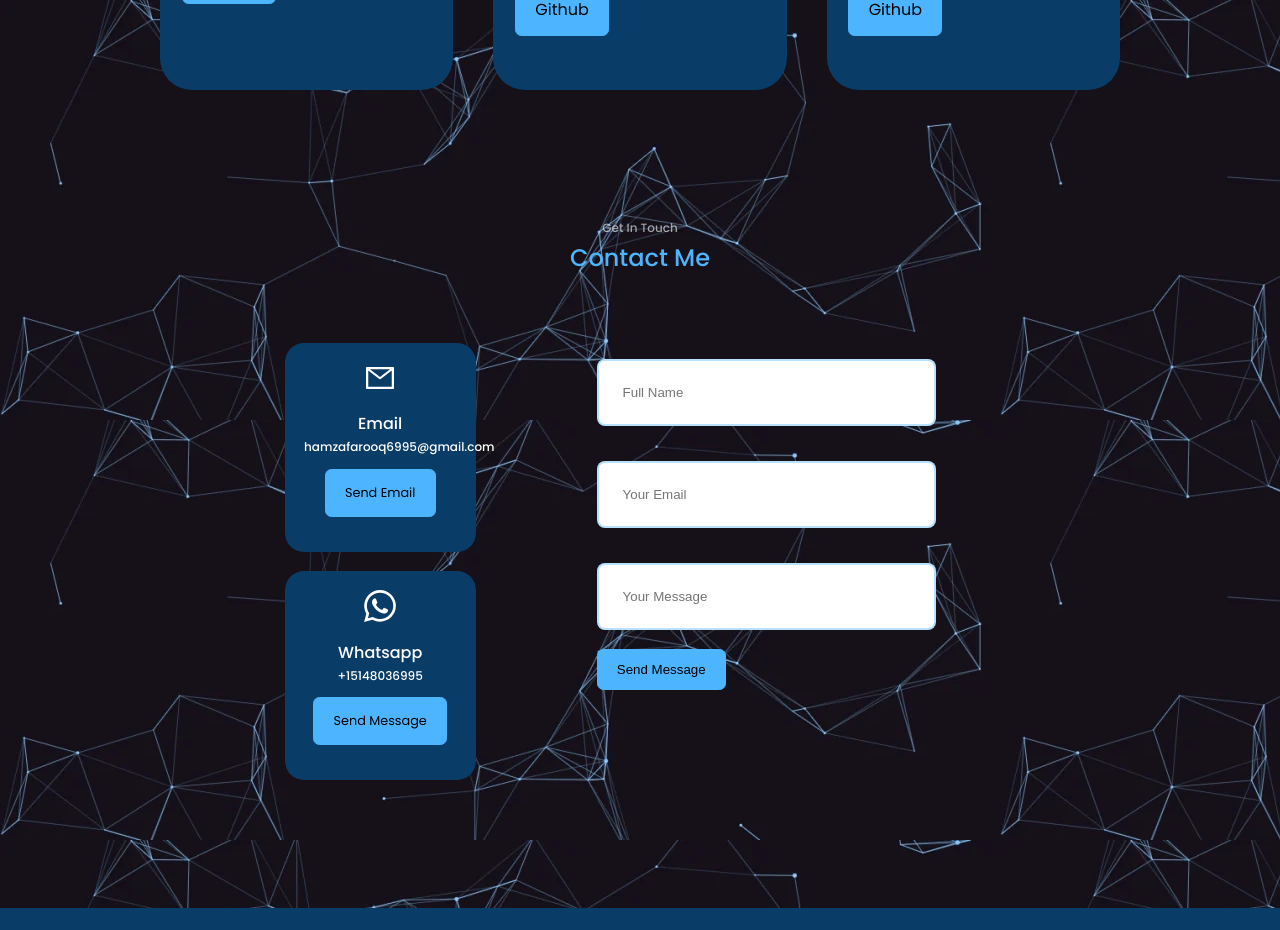
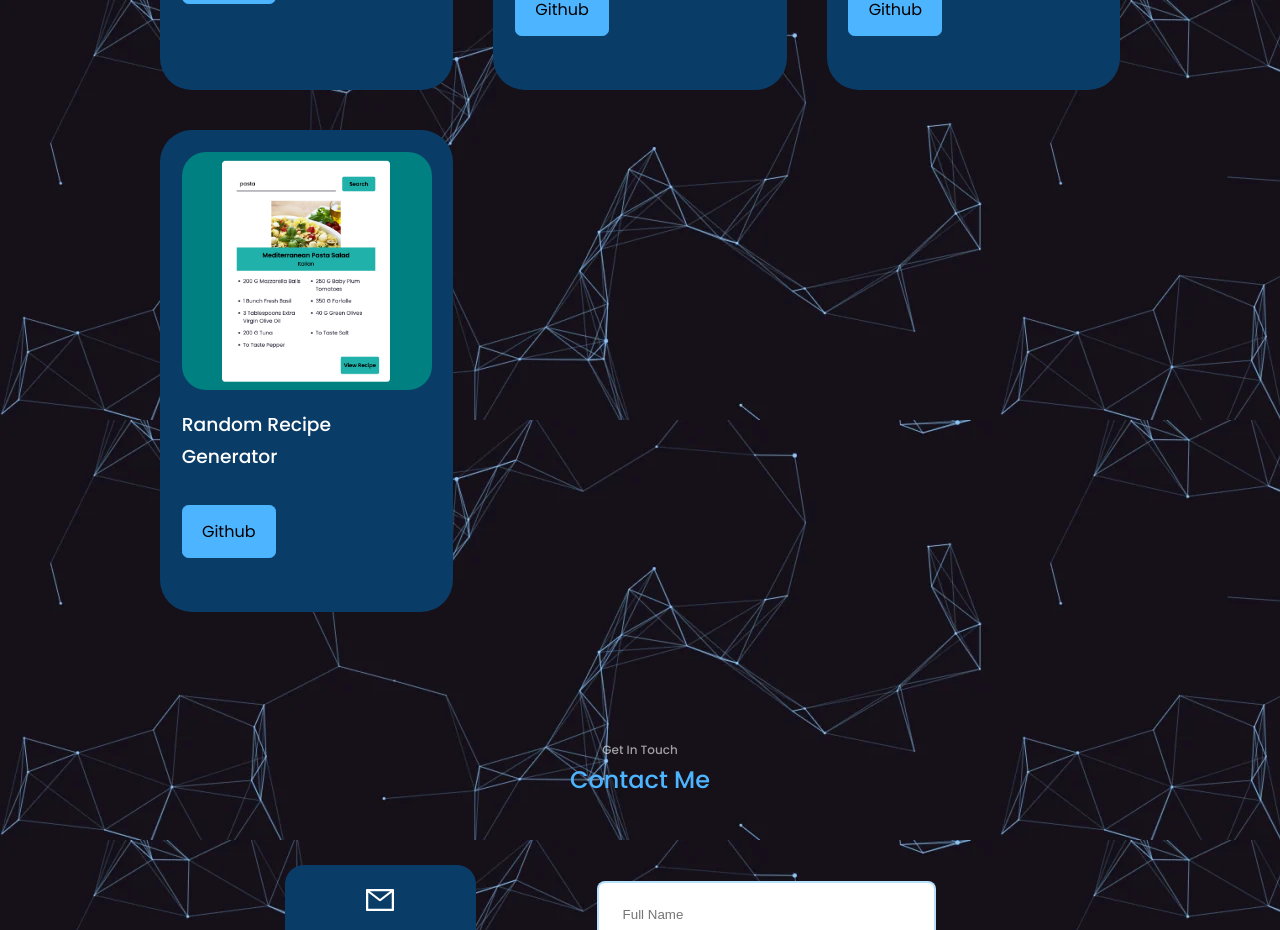
Before and after one commit to hamzafarooq360/Portfolio-Website, a React (Create React App) app: page / in a window 1280 px wide. Shown: the part 3780-4710 px from the top of the page. Built offline with nearby package versions, Linux system fonts and the light colour scheme.

Commit message:
added recipe app

```diff
--- a/src/components/portfolio/Portfolio.jsx
+++ b/src/components/portfolio/Portfolio.jsx
@@ -3,6 +3,7 @@ import './portfolio.css'
 import IMG1 from '../../assets/fire.png'
 import IMG2 from '../../assets/Emotion-Detection-1.png'
 import IMG3 from '../../assets/malware-detection-blog-thumb.jpeg'
+import IMG4 from '../../assets/recipe app.png'
 
 const Portfolio = () => {
   return (
@@ -40,6 +41,16 @@ const Portfolio = () => {
             </div>
         </article>
 
+        <article className='portfolio__item'>
+          <div className="portfolio__item-image">
+            <img src={IMG4} alt="" />
+          </div>
+            <h3>Random Recipe Generator</h3>
+            <div className="portfolio__item-cta">
+              <a href='https://github.com/hamzafarooq360/Recipe-App' className='btn btn-primary' target='_blank'>Github</a>
+            </div>
+        </article>
+
       </div>
 
 
```
Also changed, not shown: src/assets/recipe app.png (added).
